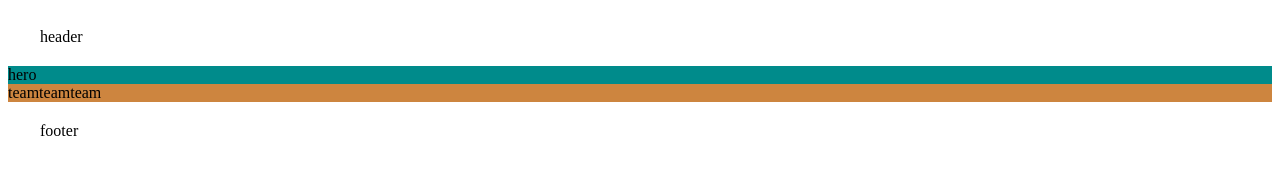
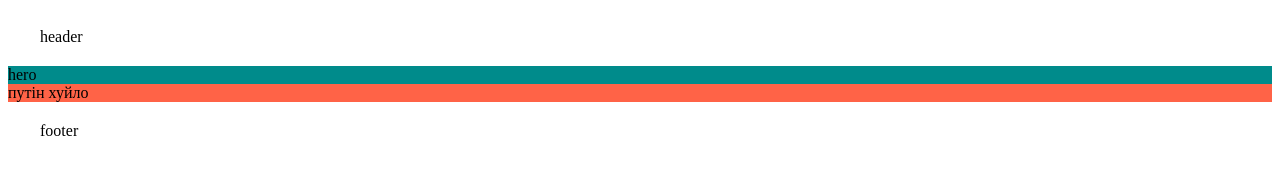
Before and after one commit to denisfomenko551990-glitch/team-project, a website built with Vite: page src/index.html in a window 1280 px wide. Built offline with nearby package versions, Linux system fonts and the light colour scheme.

Commit message:
fix huylo

```diff
--- a/src/css/team.css
+++ b/src/css/team.css
@@ -1,3 +1,3 @@
 .team {
-    background-color: peru;
+    background-color: tomato;
 }
--- a/src/partials/team.html
+++ b/src/partials/team.html
@@ -1 +1 @@
-<section class="team">teamteamteam</section>
+<section class="team">путін хуйло</section>
```
